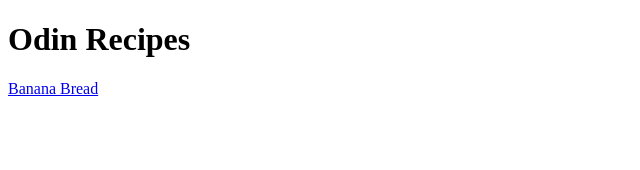
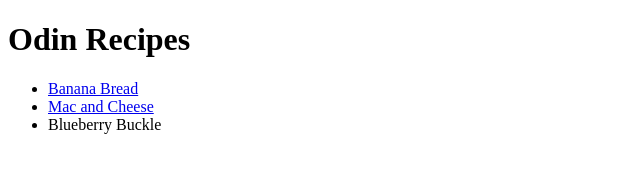
Before and after one commit to lOTurtleOl/odin-recipes, a plain HTML site: page index.html in a window 1280 px wide. Shown: the whole page, without its empty margins (0-640 px from the left). Drawn offline with Linux system fonts and the light colour scheme.

Commit message:
Add two recipes and link both to homepage

```diff
--- a/index.html
+++ b/index.html
@@ -6,6 +6,11 @@
     </head>
     <body>
         <h1>Odin Recipes</h1>
-        <a href="recipes/banana-bread.html">Banana Bread</a>
+        <ul>
+            <li><a href="recipes/banana-bread.html">Banana Bread</a></li>
+            <li><a href="recipes/mac-and-cheese.html">Mac and Cheese</a></li>
+            <li><a href="recipes/blueberry-buckle.html"></a>Blueberry Buckle</li>
+        </ul>
+
     </body>
 </html>
```
Also changed, not shown: 2 other files.
